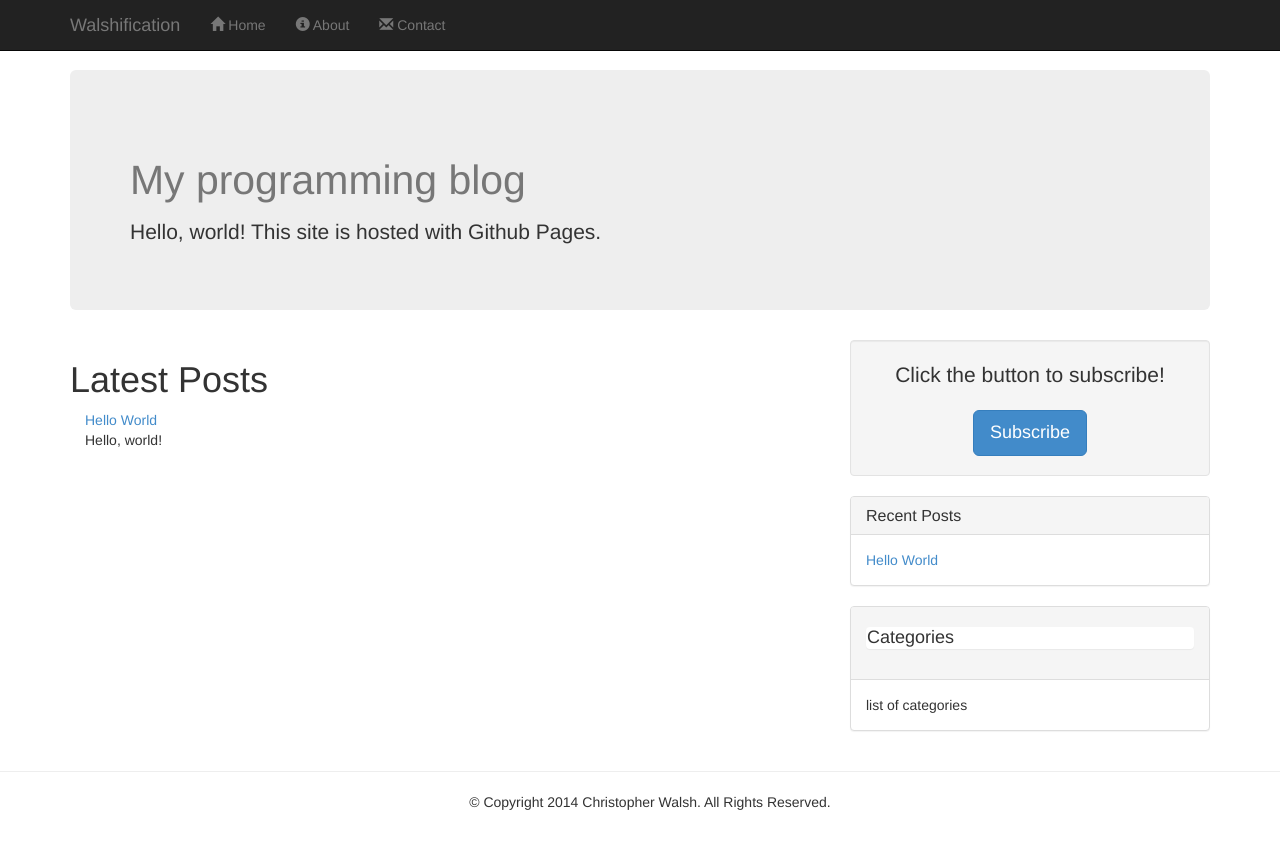
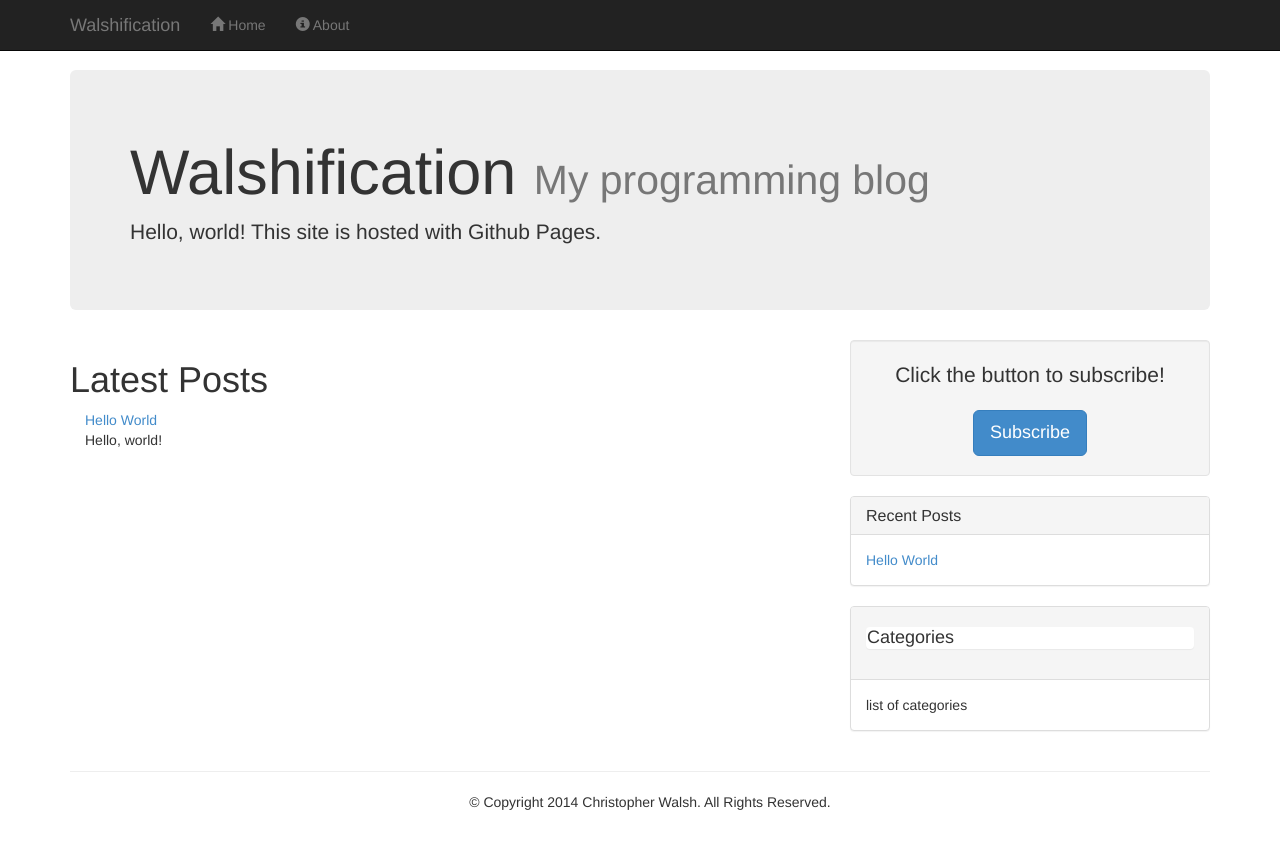
Before and after one commit to walshification/walshification.github.io, a Jekyll site: the page built from index.html, in a window 1280 px wide. Shown: the top 849 px of the page. Built offline with Jekyll 4.4.1, drawn with Linux system fonts in a browser that asks for light colours; Markdown is read by kramdown in place of the engine named in the settings; the list of posts is cut into pages by our own code.

Commit message:
Tweaking template
Little fixes for the template and I am trying to get the home button to
work correctly.

```diff
--- a/_config.yml
+++ b/_config.yml
@@ -1,4 +1,4 @@
-name: "Walshification"
+title: "Walshification"
 description: "My programming blog."
 avatar: https://avatars0.githubusercontent.com/u/5120876?v=2&s=460
 encoding: utf-8
@@ -16,7 +16,7 @@
 # Enter your Google Analytics web tracking code (e.g. UA-2110908-2) to activate tracking
 google_analytics:
 
-url: "walshification.github.io"
+url: walshification.github.io
 
 paginate: 10
 
--- a/_includes/footer.html
+++ b/_includes/footer.html
@@ -1,4 +1,4 @@
-<div>
+<div class="container">
 	<hr id="footer" align="center">
 	<div class="row">
 		<div class="col-small-12">
--- a/_includes/navbar.html
+++ b/_includes/navbar.html
@@ -9,13 +9,13 @@
         <span class="icon-bar"></span>
         <span class="icon-bar"></span>
       </button>
-        <a class="navbar-brand" href="">Walshification</a>
+        <a class="navbar-brand" href="{{ site.url }}">Walshification</a>
     </div>
     <!-- Collect the nav links, forms, and other content for toggling -->
     <div class="collapse navbar-collapse" id="navbarCollapse">
       <ul class="nav navbar-nav">
         <li>
-					<a href="">
+					<a href="{{ site.url }}">
 						<span class="glyphicon glyphicon-home"></span> Home
 					</a>
 				</li>
@@ -24,11 +24,6 @@
 						<span class="glyphicon glyphicon-info-sign"></span> About
 					</a>
 				</li>
-        <li>
-					<a href="/contact">
-						<span class="glyphicon glyphicon-envelope"></span> Contact
-					</a>
-				</li>
       </ul>
     </div>
   </div>
```
Also changed, not shown: 1 other file.
